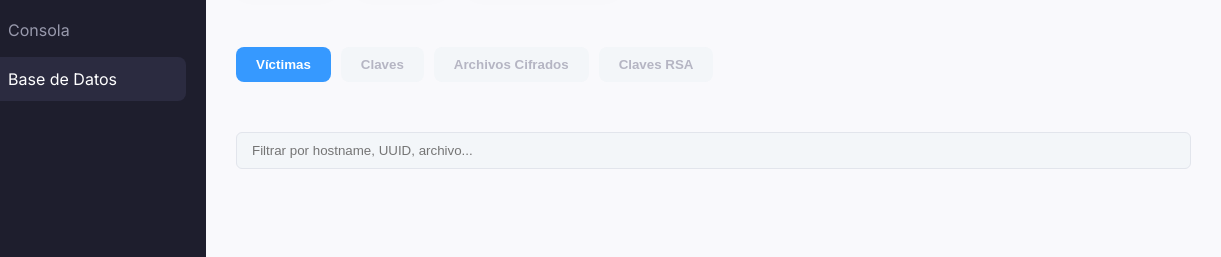
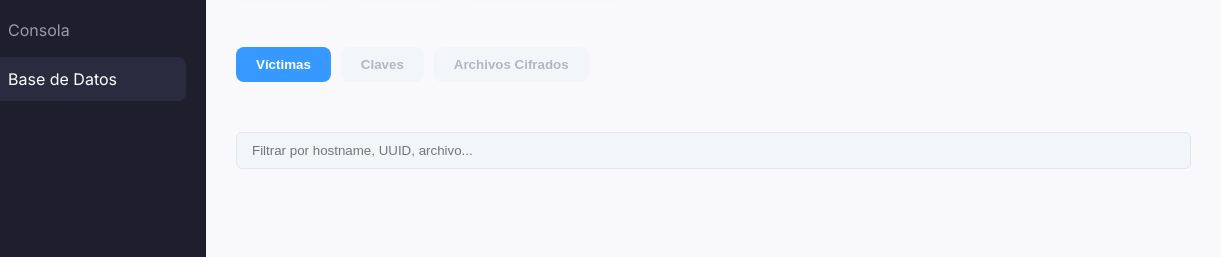
Before and after one commit to Jeidendk/Proyectoseguridad, a website: page public/database.html in a window 1280 px wide. Shown: the part 186-443 px from the top of the page, 59-1280 px from the left. Drawn offline with nearby package versions, Linux system fonts and the light colour scheme; no server answers.

Commit message:
feat: Remove RSA tab from database page

```diff
--- a/public/database.html
+++ b/public/database.html
@@ -277,7 +277,7 @@
         <button class="tab-btn active" data-tab="victims">Víctimas</button>
         <button class="tab-btn" data-tab="keys">Claves</button>
         <button class="tab-btn" data-tab="encrypted">Archivos Cifrados</button>
-        <button class="tab-btn" data-tab="rsa">Claves RSA</button>
+
     </div>
 
     <!-- FILTER -->
```
